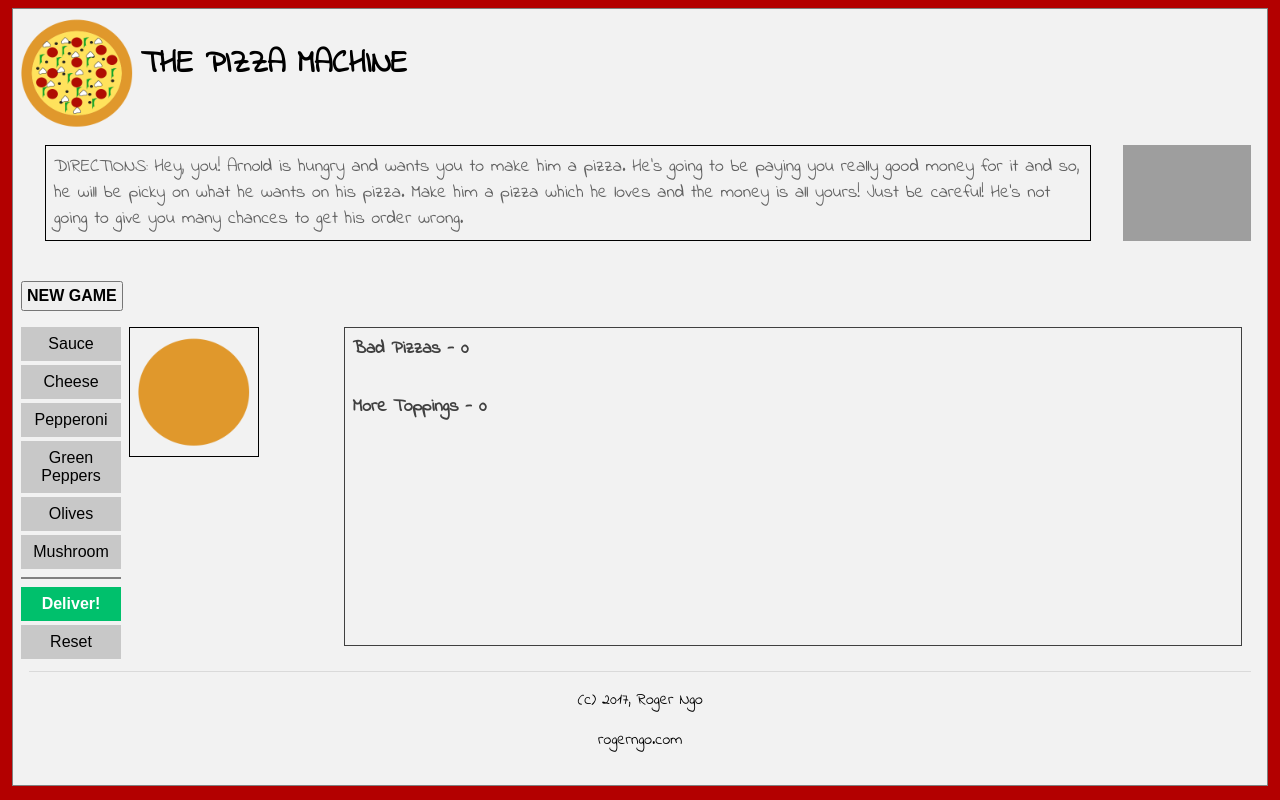
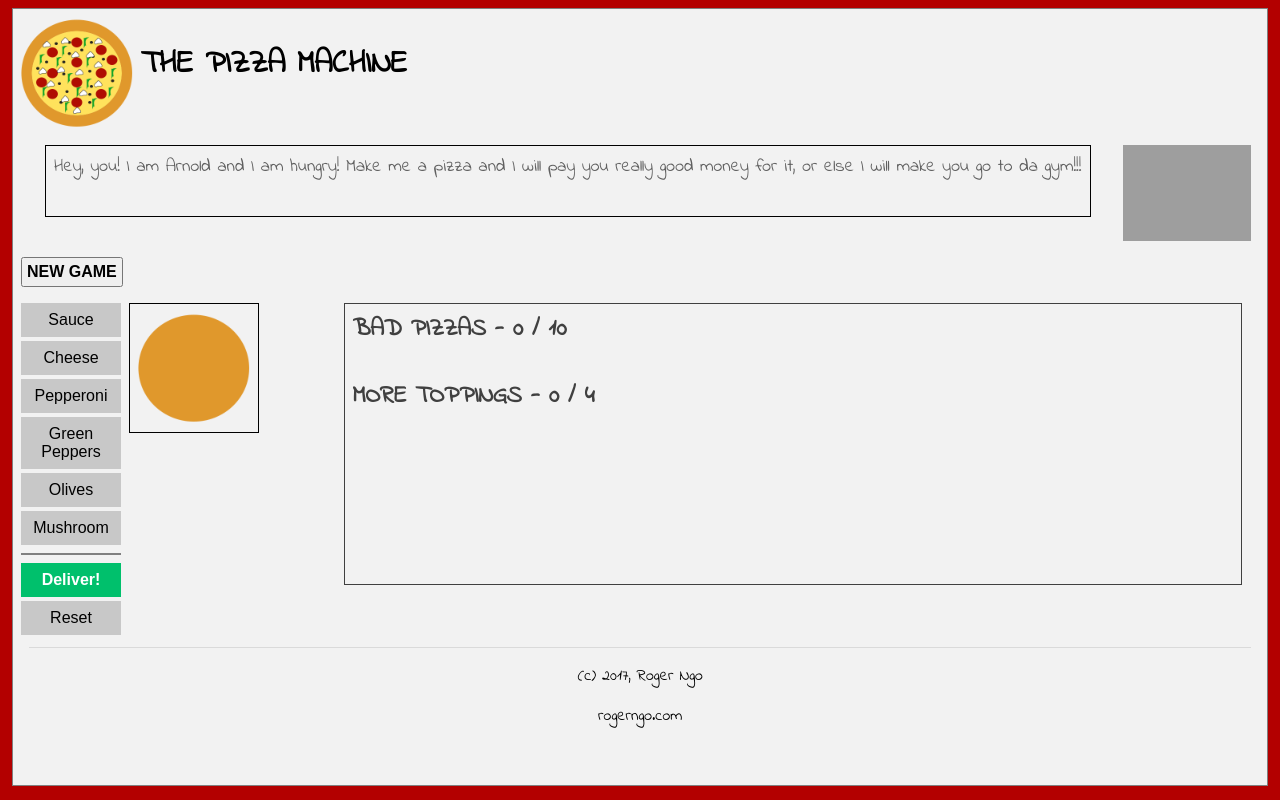
Before and after one commit to urbanspr1nter/PizzaMachine, a React app: page / in a window 1280 px wide. Built offline with nearby package versions, Linux system fonts and the light colour scheme; grey boxes are pictures that could not be loaded.

Commit message:
Game over concept.

```diff
--- a/App.jsx
+++ b/App.jsx
@@ -22,6 +22,7 @@ class App extends React.Component {
 
     this.addIngredientToPizza = this.addIngredientToPizza.bind(this);
     this.clearScoreBoard = this.clearScoreBoard.bind(this);
+    this.disableControls = this.disableControls.bind(this);
     this.reset = this.reset.bind(this);
     this.getInfo = this.getInfo.bind(this);
     this.setGameState = this.setGameState.bind(this);
@@ -48,6 +49,13 @@ class App extends React.Component {
   }
 
   deliverHandler() {
+    if(this.pizzaMachine.checkBuiltPizza(this.state.pizzaToppings) !== 'perfect' &&
+        (this.state.moreToppings.length >= 4 || this.state.badPizzas.length >= 10)) {
+      this.disableControls();
+      this.setGameState('game-over');
+      return;
+    }
+
     if(this.pizzaMachine.checkBuiltPizza(this.state.pizzaToppings) === 'yuck') {
       this.setState({
         badPizzas: this.state.badPizzas.concat([this.state.pizzaToppings])
@@ -65,6 +73,12 @@ class App extends React.Component {
       });
     }
     else {
+      this.disableControls();
+      this.setGameState('perfect');
+    }
+  }
+
+  disableControls() {
     let ingredientButtons = document.getElementsByClassName('pizza-topping-button');
     let deliverButton = document.getElementsByClassName('pizza-deliver-button');
     let resetButton = document.getElementsByClassName('pizza-reset-button');
@@ -80,9 +94,6 @@ class App extends React.Component {
     Array.from(resetButton).forEach((b) => {
       b.disabled = true;
     });
-
-      this.setGameState('perfect');
-    }
   }
 
   setGameState(gameState) {
@@ -137,14 +148,15 @@ class App extends React.Component {
           This! Now this, is a PIZZA! I will eat this delicious pizza and I'll be back!
         `;
         break;
+      case 'game-over':
+        info = `
+          You couldn't make the pizza I wanted! Game, OVER! Now you must go do push-ups with me at da GYM!!!!
+        `;
+        break;
       default:
         info = `
-          DIRECTIONS:
-          Hey, you! Arnold is hungry and wants you to make him a pizza.
-          He's going to be paying you really good money for it and so, he will be picky on what he wants on his pizza.
-          Make him a pizza which he loves and the money is all yours!
-
-          Just be careful! He's not going to give you many chances to get his order wrong.
+          Hey, you! I am Arnold and I am hungry!
+          Make me a pizza and I will pay you really good money for it, or else I will make you go to da gym!!!
         `;
         break;
     }
--- a/components/ScoreBoard.jsx
+++ b/components/ScoreBoard.jsx
@@ -11,7 +11,7 @@ export default class ScoreBoard extends React.Component {
     return (
       <div className="pizza-scoreboard">
         <div className="pizza-delivered-container">
-          <div className="pizza-delivered-title">Bad Pizzas - {this.props.badPizzas.length}</div>
+          <div className="pizza-delivered-title">Bad Pizzas - {this.props.badPizzas.length} / 10</div>
           <div className="pizza-delivered-container">
             {
               this.props.badPizzas.map((b) => {
@@ -32,7 +32,7 @@ export default class ScoreBoard extends React.Component {
           </div>
         </div>
         <div className="pizza-delivered-container">
-          <div className="pizza-delivered-title">More Toppings - {this.props.moreToppings.length}</div>
+          <div className="pizza-delivered-title">More Toppings - {this.props.moreToppings.length} / 4</div>
           <div className="pizza-delivered-container">
             {
               this.props.moreToppings.map((m) => {
--- a/style.css
+++ b/style.css
@@ -16,7 +16,9 @@ body {
   margin-bottom: 2%;
   margin-right: 2%;
   width: 70vw;
+  height: 33vh;
   padding: 8px;
+  overflow-y: scroll;
 }
 
 .pizza-header {
@@ -132,7 +134,8 @@ button.pizza-deliver-button:hover {
 .pizza-delivered-title {
   display: block;
   font-weight: bold;
-  font-size: large;
+  font-size: x-large;
+  text-transform: uppercase;
 }
 
 .pizza-delivered-container {
@@ -154,7 +157,6 @@ button.pizza-deliver-button:hover {
   position: absolute;
 }
 
-
 #app {
   border: 1px solid rgb(128, 128, 128);
   background-color: rgb(242, 242, 242);
```
Also changed, not shown: js/PizzaMachine.js (+17 -0 lines). Lines whose indentation alone changed are shown as unchanged.
